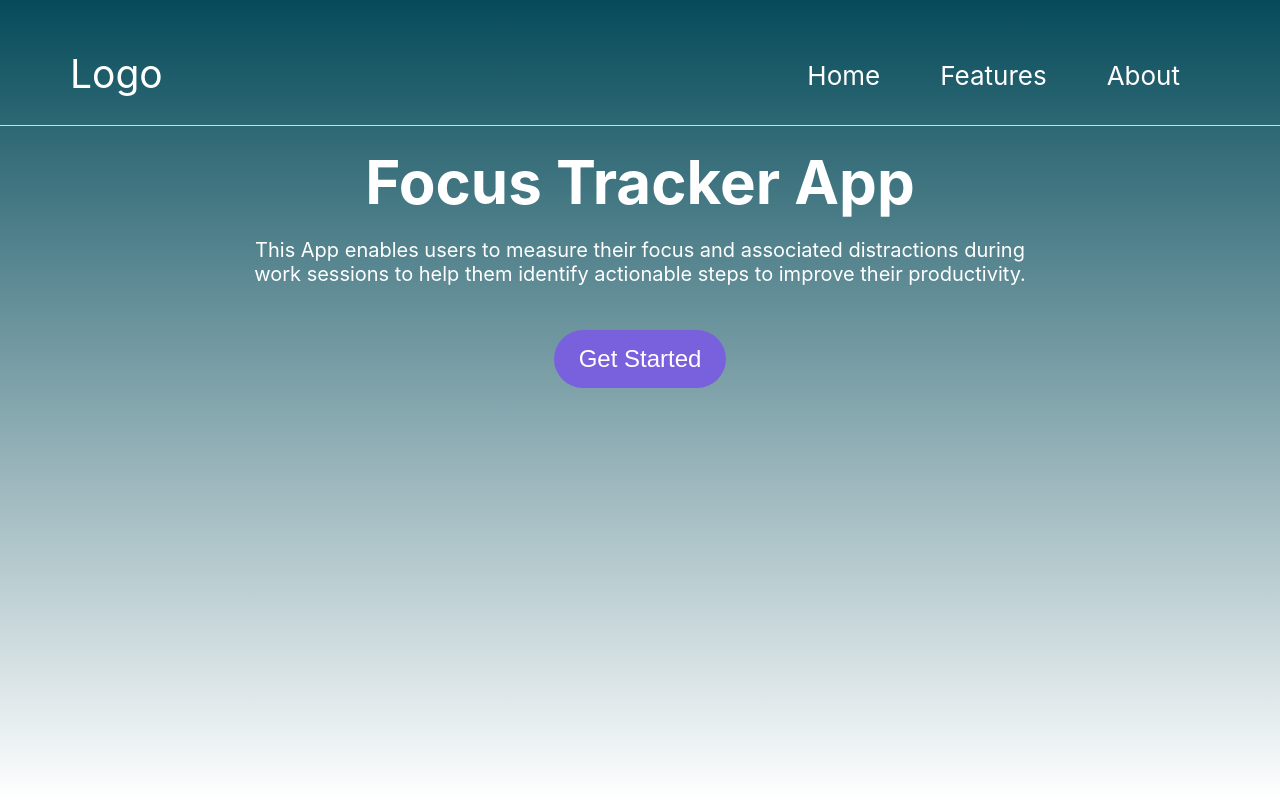
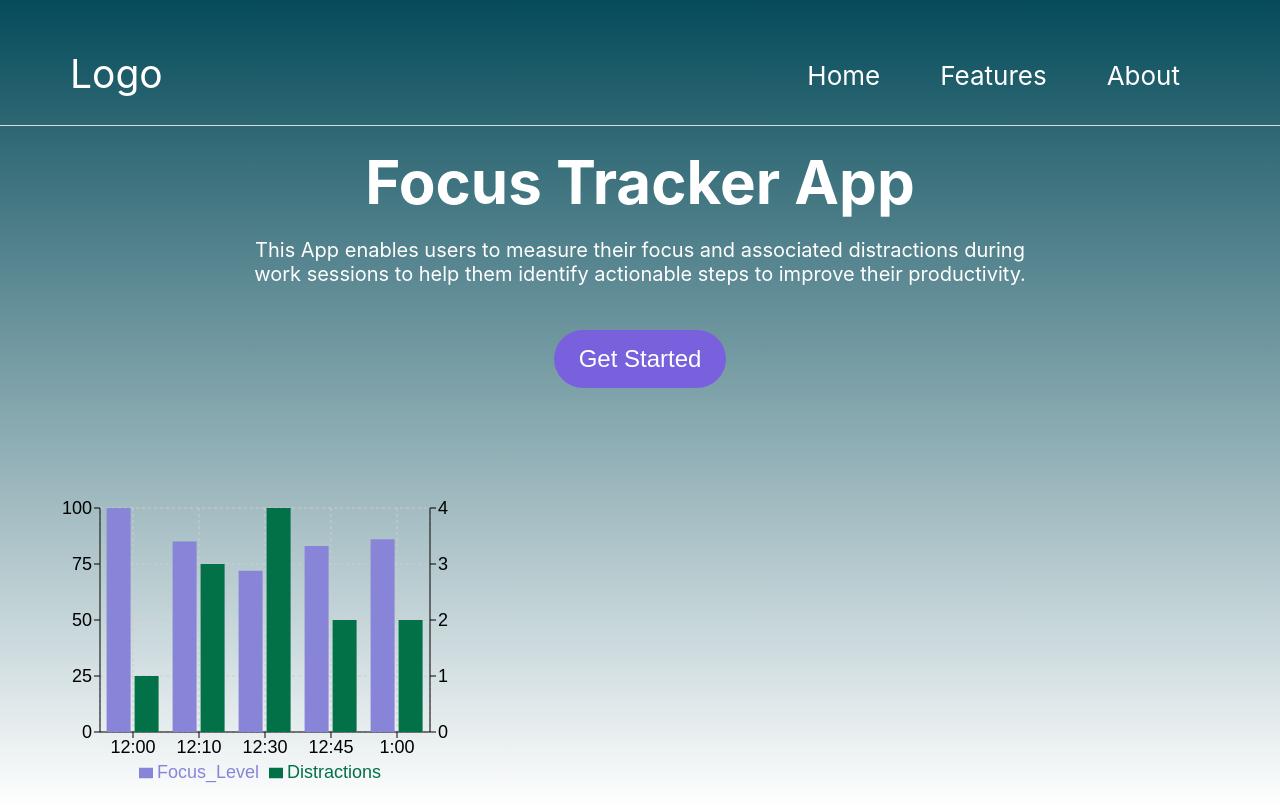
Before and after one commit to karenjennyli/focus-tracker, a React (Create React App) app in the folder django-focus-tracker-react/frontend/: page / in a window 1280 px wide. Shown: the top 808 px of the page. Built offline with nearby package versions, Linux system fonts and the light colour scheme.

Commit message:
Added sample bar chart for the home page

```diff
--- a/django-focus-tracker-react/frontend/src/App.css
+++ b/django-focus-tracker-react/frontend/src/App.css
@@ -77,3 +77,10 @@ h1 {
   margin-top: 0;
   margin-bottom: 0;
 }
+
+.chart {
+  font-family: sans-serif;
+  text-align: center;
+  font-size: 18px;
+  margin-top: 100px;
+}
--- a/django-focus-tracker-react/frontend/src/App.js
+++ b/django-focus-tracker-react/frontend/src/App.js
@@ -1,5 +1,6 @@
 import './App.css';
 import React from 'react';
+import Chart from "./Chart";
 
 function App() {
   return (
@@ -34,6 +35,9 @@ function MainContent() {
         <br></br>
         <button className="get-started">Get Started</button>
       </div>
+      <div className="chart">
+        <Chart />
+      </div>
     </div>
   );
 }
--- /dev/null
+++ b/django-focus-tracker-react/frontend/src/Chart.js
@@ -0,0 +1,63 @@
+import React from "react";
+import {
+  BarChart,
+  Bar,
+  XAxis,
+  YAxis,
+  CartesianGrid,
+  Tooltip,
+  Legend
+} from "recharts";
+
+const data = [
+  {
+    name: "12:00",
+    Focus_Level: 100,
+    Distractions: 1,
+  },
+  {
+    name: "12:10",
+    Focus_Level: 85,
+    Distractions: 3,
+  },
+  {
+    name: "12:30",
+    Focus_Level: 72,
+    Distractions: 4,
+  },
+  {
+    name: "12:45",
+    Focus_Level: 83,
+    Distractions: 2,
+  },
+  {
+    name: "1:00",
+    Focus_Level: 86,
+    Distractions: 2,
+  },
+];
+
+export default function App() {
+  return (
+    <BarChart
+      width={500}
+      height={300}
+      data={data}
+      margin={{
+        top: 20,
+        right: 30,
+        left: 20,
+        bottom: 5
+      }}
+    >
+      <CartesianGrid strokeDasharray="3 3" />
+      <XAxis dataKey="name" stroke="#000000" />
+      <YAxis yAxisId="left" orientation="left" stroke="#000000" />
+      <YAxis yAxisId="right" orientation="right" stroke="#000000" />
+      <Tooltip />
+      <Legend />
+      <Bar yAxisId="left" dataKey="Focus_Level" fill="#8884d8" />
+      <Bar yAxisId="right" dataKey="Distractions" fill="#027148" />
+    </BarChart>
+  );
+}
```
Also changed, not shown: 1 other file (tests, documents, lock files or other folders).
